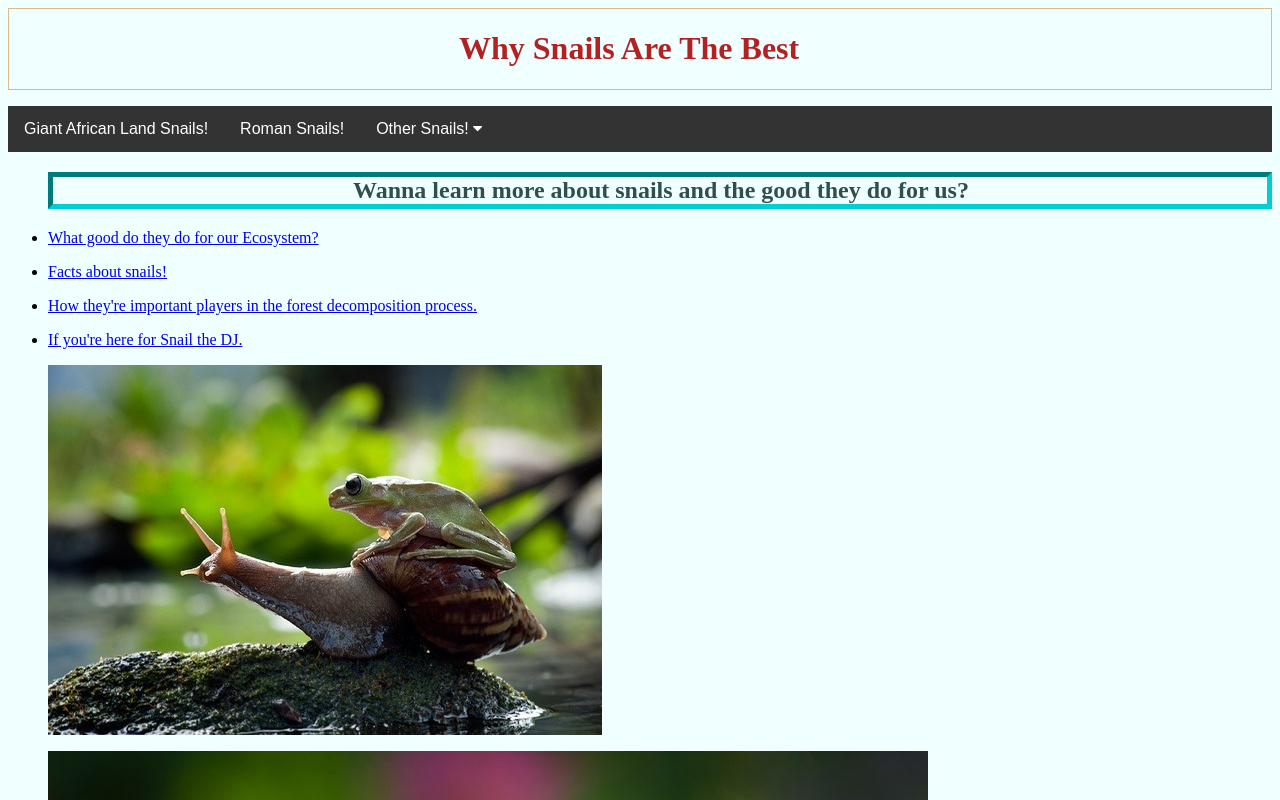
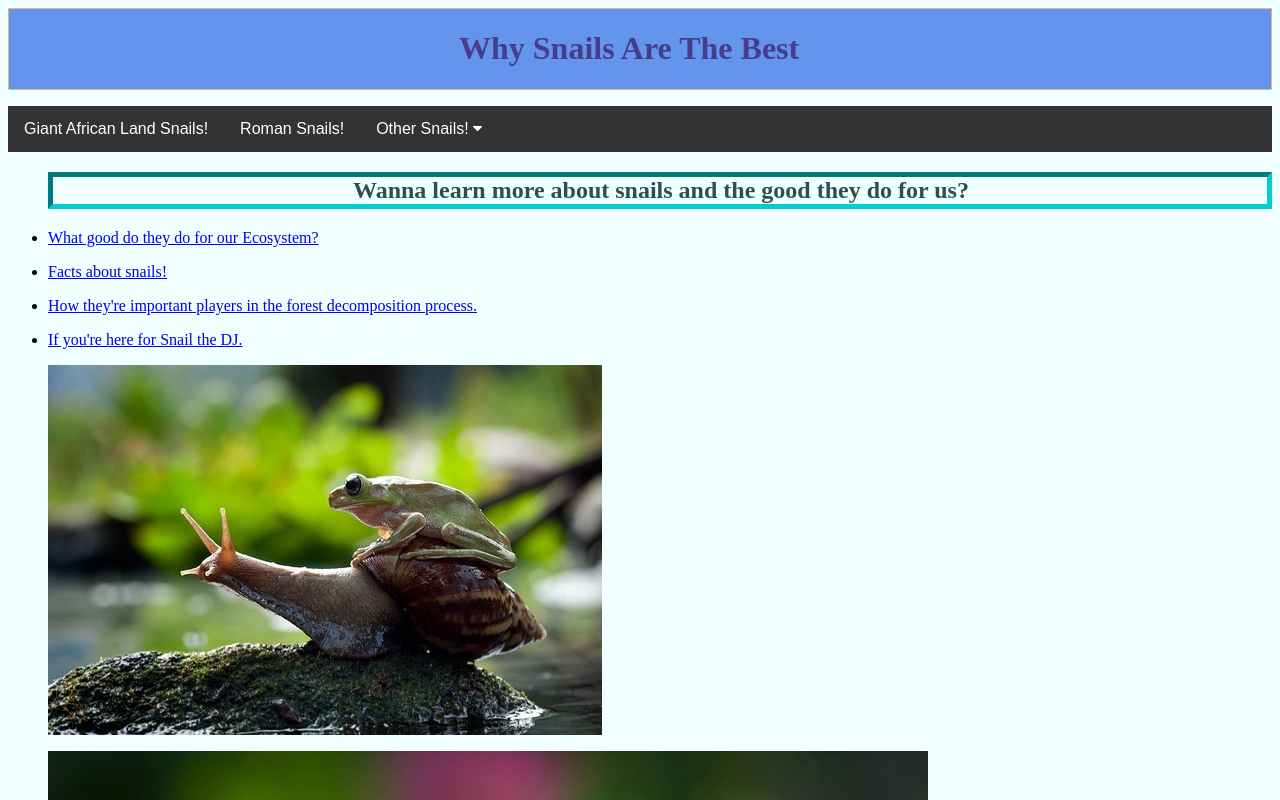
Before and after one commit to madelinewong/learning-html, a plain HTML site: page snails.html in a window 1280 px wide. Shown: the top 800 px of the page. Drawn offline with Linux system fonts and the light colour scheme.

Commit message:
added background border color.

```diff
--- a/snails.html
+++ b/snails.html
@@ -6,7 +6,8 @@
     <title>Why Snails Deserve The Best</title>
     <style>
     header {
-        color: firebrick;
+        background-color: cornflowerblue;
+        color: darkslateblue;
         border: 1px solid burlywood;
         padding-left: 450px;
     }
```
